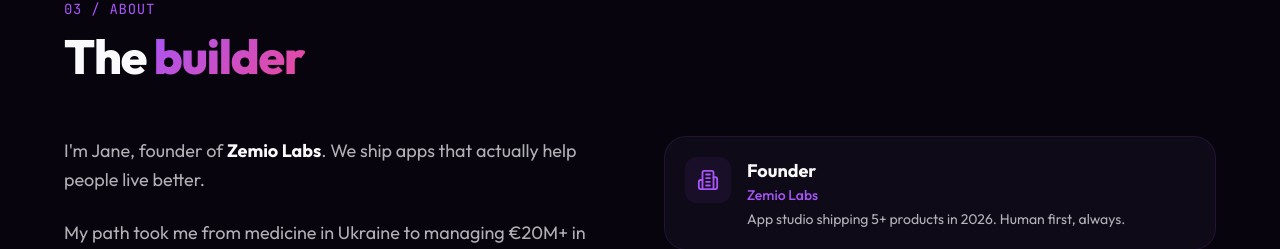
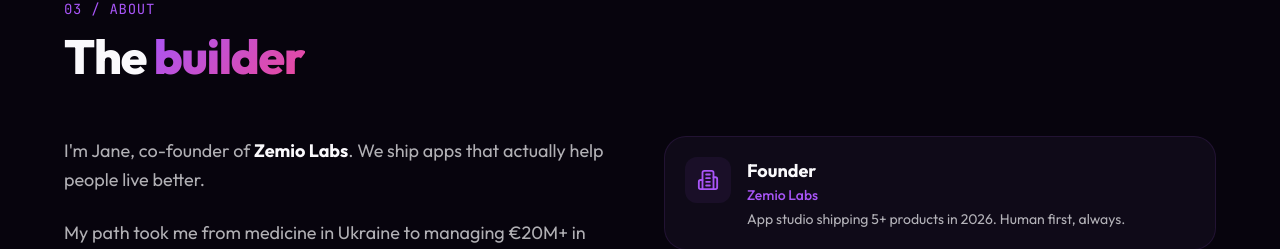
Before and after one commit to janeezy/React-Portfolio, a React (Create React App) app: page / in a window 1280 px wide. Shown: the part 3240-3489 px from the top of the page. Built offline with nearby package versions, Linux system fonts and the light colour scheme.

Commit message:
made updates

```diff
--- a/src/components/Portfolio.js
+++ b/src/components/Portfolio.js
@@ -693,7 +693,7 @@ const Portfolio = () => {
 
           <div className="grid lg:grid-cols-2 gap-12">
             <div className="space-y-6">
-              <Reveal delay={0.1}><p className="text-lg leading-relaxed" style={{ color: colors.textSecondary }}>I'm Jane, founder of <strong style={{ color: colors.text }}>Zemio Labs</strong>. We ship apps that actually help people live better.</p></Reveal>
+              <Reveal delay={0.1}><p className="text-lg leading-relaxed" style={{ color: colors.textSecondary }}>I'm Jane, co-founder of <strong style={{ color: colors.text }}>Zemio Labs</strong>. We ship apps that actually help people live better.</p></Reveal>
               <Reveal delay={0.15}><p className="text-lg leading-relaxed" style={{ color: colors.textSecondary }}>My path took me from medicine in Ukraine to managing €20M+ in crypto and fintech over 8 years, then teaching myself to code. Now I ship mobile apps with React Native and have 3+ years in tech.</p></Reveal>
               <Reveal delay={0.2}><p className="text-lg leading-relaxed" style={{ color: colors.textSecondary }}>I also teach people how to use AI tools to earn online. I write about what I learn on X and Medium, covering AI, psychology, and systems thinking.</p></Reveal>
               <Reveal delay={0.25}><div className="flex flex-wrap gap-2 pt-4">{["React Native", "Expo", "TypeScript", "Next.js", "NestJS", "Tailwind"].map((s) => <motion.span key={s} whileHover={{ scale: 1.05, y: -2 }} className="px-4 py-2 rounded-xl text-sm font-medium cursor-default" style={{ background: `${colors.accent}10`, border: `1px solid ${colors.border}` }}>{s}</motion.span>)}</div></Reveal>
```
